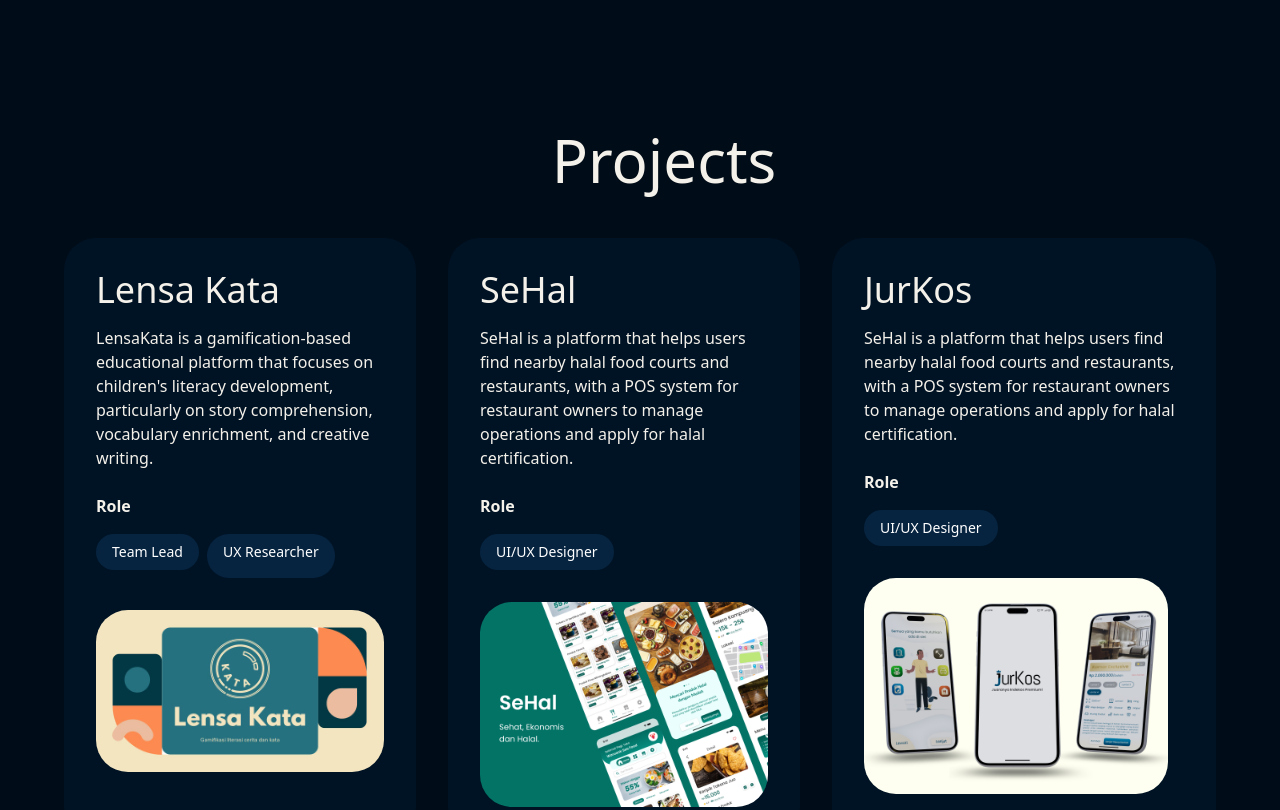
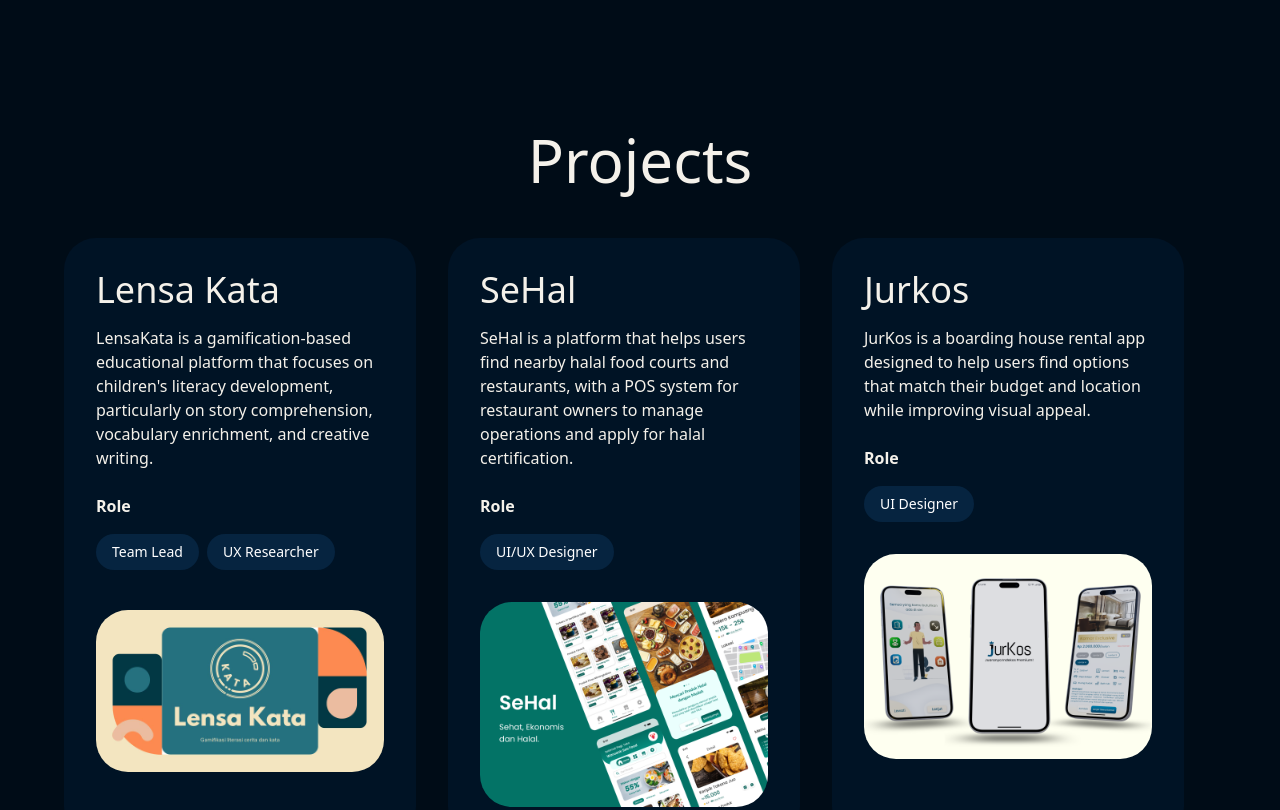
Before and after one commit to azkadoo/tailwind-experiments, a website: page index.html in a window 1280 px wide. Shown: the part 640-1450 px from the top of the page. Drawn offline with Linux system fonts and the light colour scheme.

Commit message:
fix: projects card height.

```diff
--- a/index.html
+++ b/index.html
@@ -32,7 +32,8 @@
               <div class="p-0.5 space-x-4 flex">
                 <a
                   href="https://www.linkedin.com/in/azka-nur/"
-                  class="p-2 rounded-full self-center hover:bg-[#073158] transition-all duration-600 ease-in-out"
+                  target="_blank"
+                  class="p-2 rounded-full self-center hover:bg-[#073158] transition-all duration-300 ease-in-out"
                 >
                   <img
                     src="img/linkedin-white.svg"
@@ -42,7 +43,8 @@
                 </a>
                 <a
                   href="https://github.com/azkadoo"
-                  class="p-2 rounded-full self-center hover:bg-[#073158] transition-all duration-600 ease-in-out"
+                  target="_blank"
+                  class="p-2 rounded-full self-center hover:bg-[#073158] transition-all duration-300 ease-in-out"
                 >
                   <img
                     src="img/github-white.svg"
@@ -70,10 +72,8 @@
     <!-- Projects Section Start -->
 
     <section class="py-16">
-      <div class="mt-16 mb-12 pl-12">
-        <h1 class="text-5xl font-medium lg:text-6xl lg:text-center">
-          Projects
-        </h1>
+      <div class="mt-16 mb-12">
+        <h1 class="text-5xl font-medium lg:text-6xl text-center">Projects</h1>
       </div>
 
       <!-- Grids -->
@@ -93,15 +93,19 @@
           <!-- Role -->
           <p class="mt-6 font-semibold">Role</p>
           <div class="flex flex-wrap mt-4 space-y-2 space-x-2">
+            <div>
               <div
                 class="rounded-full py-2 px-4 font-medium text-sm bg-[#062440] text-white hover:bg-[#c5f2fb] hover:text-[#062440] transition-all duration-300 ease-in-out"
               >
                 <p>Team Lead</p>
               </div>
+            </div>
+            <div>
               <div
                 class="rounded-full py-2 px-4 font-medium text-sm bg-[#062440] text-white hover:bg-[#c5f2fb] hover:text-[#062440] transition-all duration-300 ease-in-out"
               >
                 <p>UX Researcher</p>
+              </div>
             </div>
           </div>
           <img
@@ -137,16 +141,42 @@
         </div>
         <!-- Card 3 -->
         <div
-          class="px-8 pt-8 bg-[#001325] rounded-4xl hover:bg-[#021b32] transition-all duration-300 ease-in-out"
+          class="px-8 py-8 bg-[#001325] rounded-4xl hover:bg-[#021b32] transition-all duration-300 ease-in-out"
+        >
+          <p class="text-4xl">Jurkos</p>
+          <p class="mt-4">
+            JurKos is a boarding house rental app designed to help users find
+            options that match their budget and location while improving visual
+            appeal.
+          </p>
+          <!-- Role -->
+          <p class="mt-6 font-semibold">Role</p>
+          <div class="flex flex-wrap mt-4 space-y-4 space-x-4">
+            <div
+              class="rounded-full py-2 px-4 font-medium text-sm bg-[#062440] text-white hover:bg-[#c5f2fb] hover:text-[#062440] transition-all duration-300 ease-in-out"
+            >
+              <p>UI Designer</p>
+            </div>
+          </div>
+          <img
+            src="img/JurKos.png"
+            alt="JurKos"
+            class="rounded-4xl md:w-full mt-8"
+          />
+        </div>
+        <div class="h-4"></div>
+        <!-- Card 4 -->
+        <!-- <div
+          class="px-8 py-8 bg-[#001325] rounded-4xl hover:bg-[#021b32] transition-all duration-300 ease-in-out"
         >
           <p class="text-4xl">JurKos</p>
           <p class="mt-4">
-            SeHal is a platform that helps users find nearby halal food courts
-            and restaurants, with a POS system for restaurant owners to manage
-            operations and apply for halal certification.
-          </p>
+            JurKos is a boarding house rental app designed to help users find
+            options that match their budget and location while improving visual
+            appeal.
+          </p> -->
         <!-- Role -->
-          <p class="mt-6 font-semibold">Role</p>
+        <!-- <p class="mt-6 font-semibold">Role</p>
           <div class="flex flex-wrap mt-4 space-y-4 space-x-4">
             <div
               class="rounded-full py-2 px-4 font-medium text-sm bg-[#062440] text-white hover:bg-[#c5f2fb] hover:text-[#062440] transition-all duration-300 ease-in-out"
@@ -157,16 +187,16 @@
           <img
             src="img/JurKos.png"
             alt="JurKos"
-            class="rounded-4xl md:max-w-76 md:object-contain md:content-center mt-8"
+            class="rounded-4xl md:w-full mt-8"
           />
-        </div>
+        </div> -->
       </div>
     </section>
 
     <!-- Copyright Footer -->
 
     <section>
-      <div class="flex flex-row items-center justify-center mb-12">
+      <div class="flex justify-center text-center mb-12 p-12">
         © 2026 Muhammad Azka Nur Azhim. All rights reserved.
       </div>
     </section>
```
Also changed, not shown: dist/global.css. Lines whose indentation alone changed are shown as unchanged.
